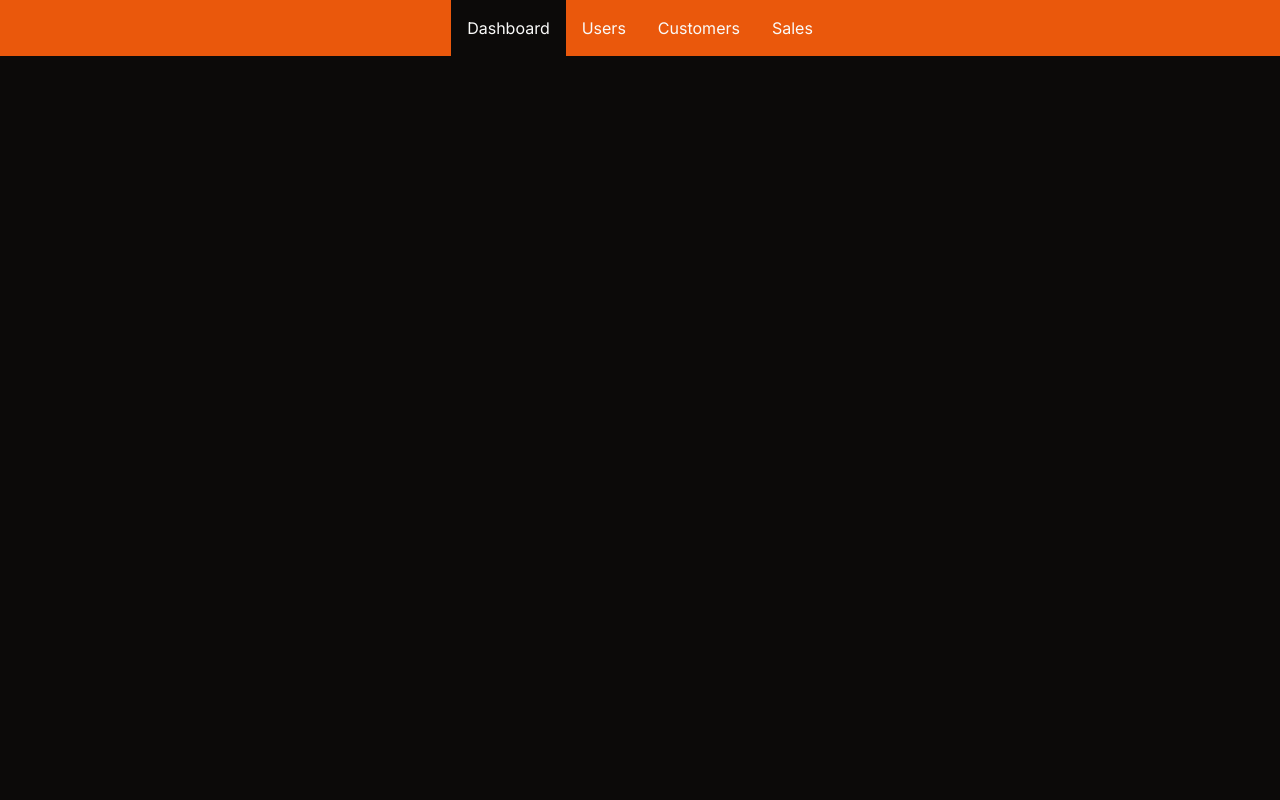
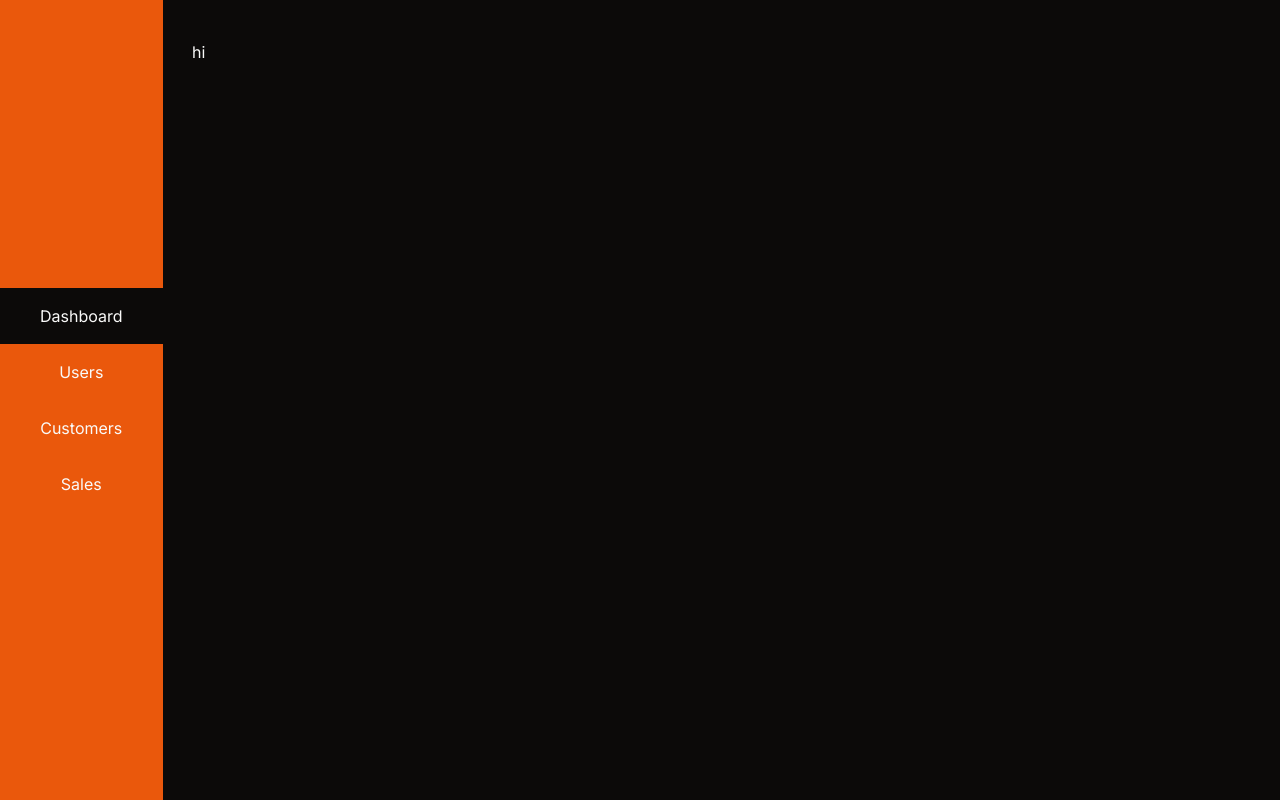
Before and after one commit to ahmedcharfeddine013/bloguify, a Next.js app: page /admin in a window 1280 px wide. Built offline with nearby package versions, Linux system fonts and the light colour scheme.

Commit message:
admin navbar

```diff
--- a/src/app/(root)/admin/(adminRoute)/page.tsx
+++ b/src/app/(root)/admin/(adminRoute)/page.tsx
@@ -1,11 +1,7 @@
-import React from 'react'
+import React from "react";
 
 const AdminHomePage = () => {
-  return (
-    <div>
+  return <div>hi</div>;
+};
 
-    </div>
-  )
-}
-
-export default AdminHomePage
+export default AdminHomePage;
--- a/src/app/(root)/admin/_components/layout/AdminNavbar.tsx
+++ b/src/app/(root)/admin/_components/layout/AdminNavbar.tsx
@@ -7,7 +7,7 @@ import React, { ComponentProps } from "react";
 
 const AdminNavbar = () => {
   return (
-    <nav className="bg-primary text-primary-foreground flex justify-center px-4">
+    <nav className="bg-primary text-primary-foreground flex justify-center flex-col w-fit h-screen items-center">
       <NavLink href="/admin">Dashboard</NavLink>
       <NavLink href="/admin/products">Users</NavLink>
       <NavLink href="/admin/users">Customers</NavLink>
@@ -24,7 +24,7 @@ export function NavLink(props: Omit<ComponentProps<typeof Link>, "className">) {
     <Link
       {...props}
       className={cn(
-        "p-4 hover:bg-secondary hover:text-secondary-foreground focus-visible:bg-secondary focus-visible:text-secondary-foreground",
+        "py-4 px-10 hover:bg-secondary hover:text-secondary-foreground focus-visible:bg-secondary focus-visible:text-secondary-foreground",
         pathname === props.href && "bg-background text-foreground"
       )}
     />
--- a/src/app/(root)/admin/layout.tsx
+++ b/src/app/(root)/admin/layout.tsx
@@ -4,8 +4,10 @@ import AdminNavbar from "./_components/layout/AdminNavbar";
 const AdminLayout = ({ children }: { children: ReactNode }) => {
   return (
     <div>
-      <AdminNavbar />
-      {children}
+      <div className="fixed top-0">
+        <AdminNavbar />
+      </div>
+      <div className="pl-48 py-10">{children}</div>
     </div>
   );
 };
```
